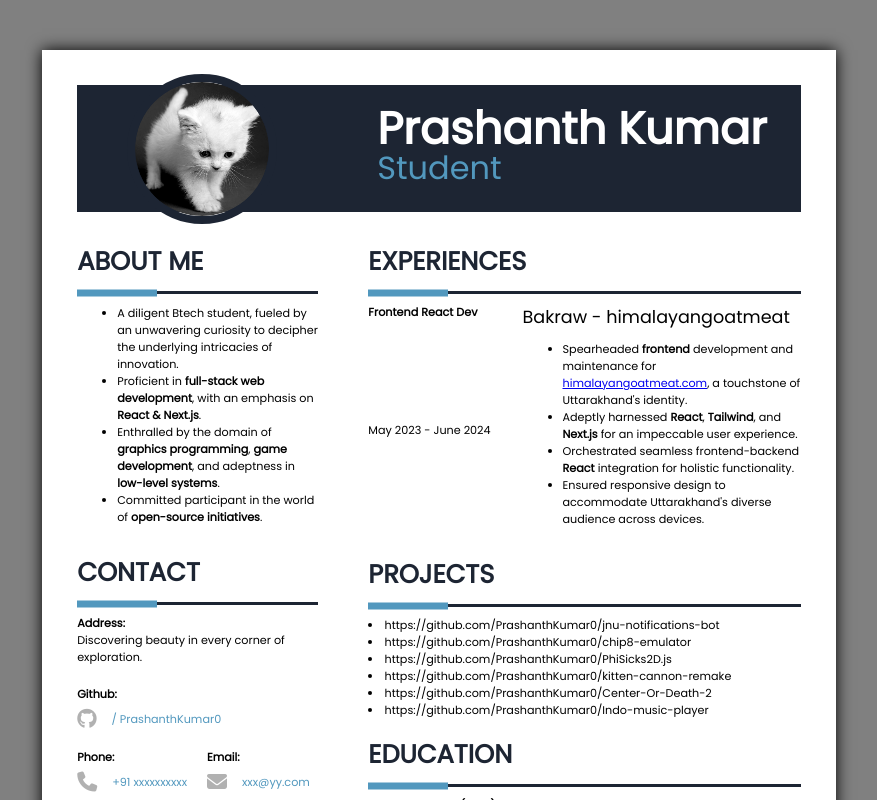
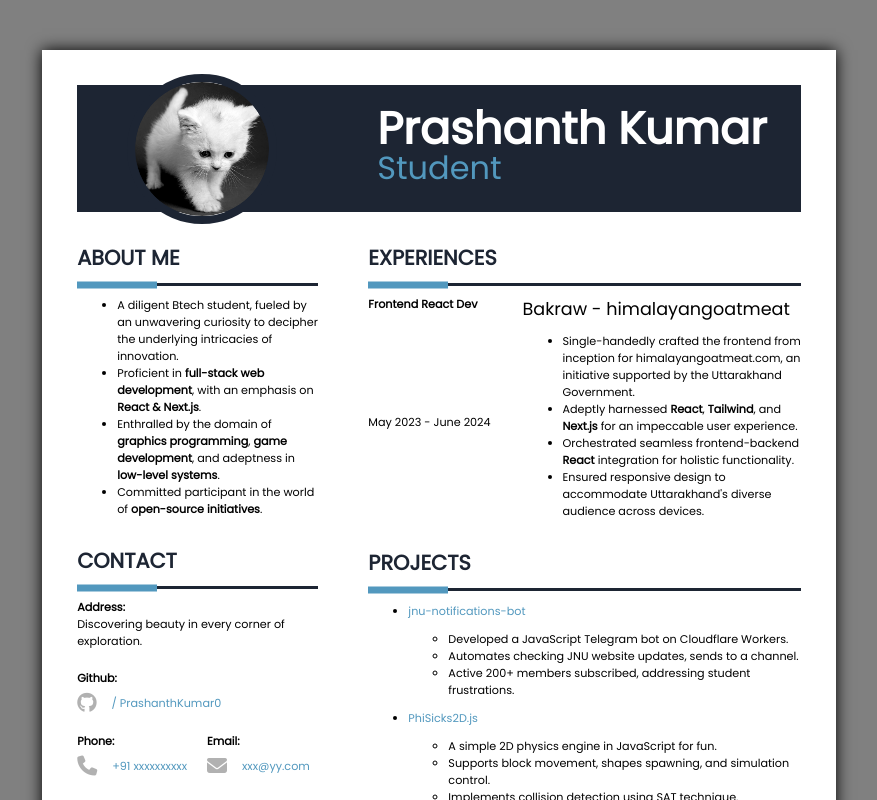
Before and after one commit to PrashanthKumar0/my-resume, a React (Vite) app: page / in a window 1280 px wide. Shown: the top 800 px of the page, without its empty margins (201-1078 px from the left). Built offline with nearby package versions, Linux system fonts and the light colour scheme.

Commit message:
Resume done

```diff
--- a/src/Components/Body/Contact/style.css
+++ b/src/Components/Body/Contact/style.css
@@ -5,7 +5,8 @@
     gap: 20px;
 }
 
-.contacts a {
+/* .contacts  */
+a {
     color: var(--light-blue);
     text-decoration: none;
 }
--- a/src/Components/Body/Projects/index.tsx
+++ b/src/Components/Body/Projects/index.tsx
@@ -5,13 +5,41 @@ import data from '../../../data';
 import Heading from '../../Heading/Heading';
 
 import "./style.css";
+import { ReactMarkdown } from 'react-markdown/lib/react-markdown';
+
+
+interface IProjects {
+    repo: string;
+    desc: string[];
+};
+
+
+function getRepoName(repoUrl: string) {
+    const arr = repoUrl.split('/');
+    return arr[arr.length - 1];
+}
+
+function makeMarkdown(projects: IProjects[]): string {
+    let markdownStr = '';
+    projects.forEach(proj => {
+        markdownStr += `- [${getRepoName(proj.repo)}](${proj.repo})\n`;
+        proj.desc.forEach(desc => {
+            markdownStr += `    - ${desc}\n`
+        });
+        markdownStr += '\n';
+    });
+
+    return markdownStr;
+}
 
 function Projects() {
+    const projectSection = makeMarkdown(data.projects);
     return (
         <div>
             <Heading text={"Projects"} />
             <div className="projects_cards">
-                {data.projects.map(p=><li>{p.repo}</li>)}
+                {/* {data.projects.map(p=><li>{p.repo}</li>)} */}
+                <ReactMarkdown>{projectSection}</ReactMarkdown>
             </div>
         </div>
     )
--- a/src/Components/Heading/style.css
+++ b/src/Components/Heading/style.css
@@ -2,7 +2,7 @@
     display: block;
     width: 100%;
     font-weight: bold;
-    font-size: 1.6rem;
+    font-size: 1.3rem;
     position: relative;
     color: var(--dark-bg);
 }
--- a/src/data.tsx
+++ b/src/data.tsx
@@ -35,7 +35,7 @@ const data = {
             "from": "May 2023",
             "to": "June 2024",
             "desc":
-                "- Spearheaded **frontend** development and maintenance for [himalayangoatmeat.com](https://himalayangoatmeat.com), a touchstone of Uttarakhand's identity.\n" +
+                "- Single-handedly crafted the frontend from inception for himalayangoatmeat.com, an initiative supported by the Uttarakhand Government.\n" +
                 "- Adeptly harnessed **React**, **Tailwind**, and **Next.js** for an impeccable user experience.\n" +
                 "- Orchestrated seamless frontend-backend **React** integration for holistic functionality.\n" +
                 "- Ensured responsive design to accommodate Uttarakhand's diverse audience across devices."
@@ -51,13 +51,30 @@ const data = {
             "desc": "Pursuing academic excellence at JNU School of Engineering, a bastion of learning within the esteemed Jawaharlal Nehru University in New Delhi. Where scholarly pursuits harmonize with a mosaic of cultural diversity."
         },
     ],
-    "projects":[
-        {repo:"https://github.com/PrashanthKumar0/jnu-notifications-bot"},
-        {repo:"https://github.com/PrashanthKumar0/chip8-emulator"},
-        {repo:"https://github.com/PrashanthKumar0/PhiSicks2D.js"},
-        {repo:"https://github.com/PrashanthKumar0/kitten-cannon-remake"},
-        {repo:"https://github.com/PrashanthKumar0/Center-Or-Death-2"},
-        {repo:"https://github.com/PrashanthKumar0/Indo-music-player"},
+    "projects": [
+        {
+            repo: "https://github.com/PrashanthKumar0/jnu-notifications-bot",
+            desc: [
+                "Developed a JavaScript Telegram bot on Cloudflare Workers.",
+                "Automates checking JNU website updates, sends to a channel.",
+                "Active 200+ members subscribed, addressing student frustrations.",
+            ]
+        },
+        {
+            repo: "https://github.com/PrashanthKumar0/PhiSicks2D.js",
+            desc: [
+                "A simple 2D physics engine in JavaScript for fun.",
+                "Supports block movement, shapes spawning, and simulation control.",
+                "Implements collision detection using SAT technique.",
+                "A learning experience, demonstrating determination and growth.",
+            ]
+        },
+        {
+            repo: "https://github.com/PrashanthKumar0/chip8-emulator",
+            desc: [
+                "Created a JavaScript emulator for CHIP-8 system, offering retro gaming experiences.",
+            ]
+        },
     ],
 };
 
```
